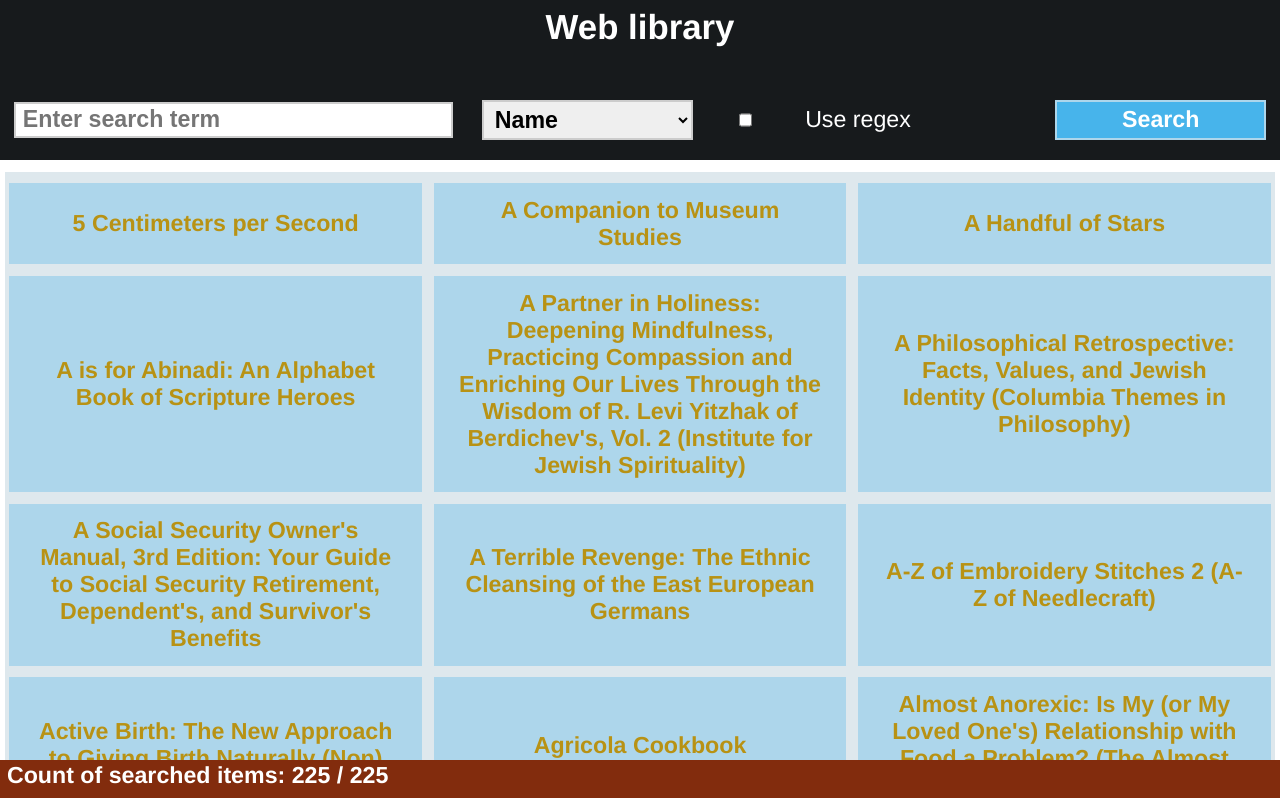
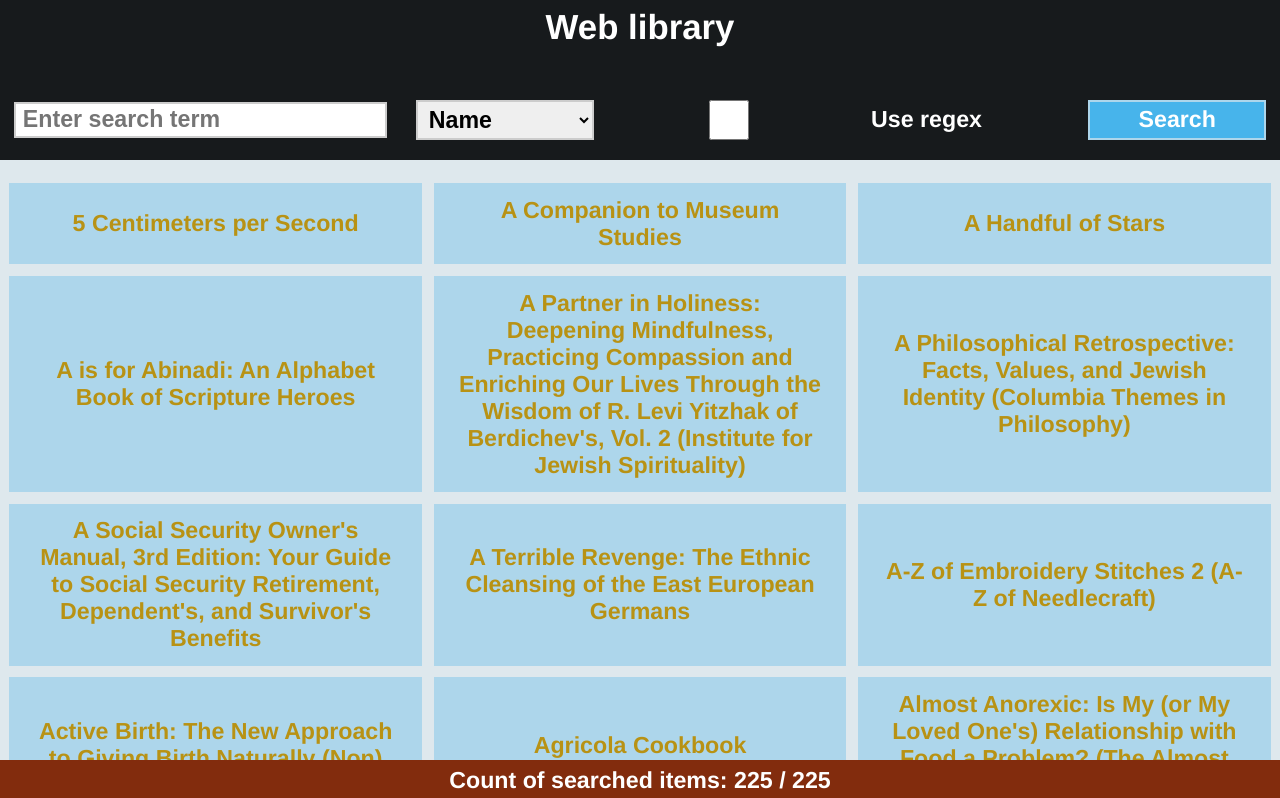
Before and after one commit to andrewtomanek/vue-books, a Vue app: page / in a window 1280 px wide. Shown: the top 798 px of the page. Built offline with nearby package versions, Linux system fonts and the light colour scheme.

Commit message:
css fixes

```diff
--- a/src/App.vue
+++ b/src/App.vue
@@ -38,6 +38,7 @@ body {
   margin: 0;
   padding: 0;
   font-family: Helvetica, Arial, Verdana;
+  background-color: var(--grey, lightgrey);
 }
 
 #app {
--- a/src/components/bookDetail.vue
+++ b/src/components/bookDetail.vue
@@ -5,13 +5,21 @@
     </h6>
     <div class="content-box" v-if="idOpen === book.indexId && isOpen">
       <div class="text-box">
-        <p class="book-text" data-type="indexId">indexId: {{ book.indexId }}</p>
-        <p class="book-text" data-type="author">author: {{ book.author }}</p>
+        <p class="data-label" data-type="indexId">indexId:</p>
+        <p class="book-text" data-type="indexId">{{ book.indexId }}</p>
+        <p class="data-label" data-type="author">author:</p>
+        <p class="book-text" data-type="author">{{ book.author }}</p>
+        <p class="data-label" data-type="categoryId">
+          categoryId:
+        </p>
         <p class="book-text" data-type="categoryId">
-          categoryId: {{ book.categoryId }}
+          {{ book.categoryId }}
+        </p>
+        <p class="data-label" data-type="category">
+          category:
         </p>
         <p class="book-text" data-type="category">
-          category: {{ book.category }}
+          {{ book.category }}
         </p>
       </div>
       <figure>
@@ -68,7 +76,7 @@ export default {
 .text-box {
   display: grid;
   grid-area: 1/1/1/1;
-  grid-template-columns: 1fr;
+  grid-template-columns: 1fr 3fr;
   grid-template-rows: repeat(4, 1fr);
   justify-content: center;
   align-content: space-around;
@@ -87,14 +95,24 @@ h6 {
   color: var(--primary, firebrick);
 }
 
-.book-text {
+.data-label {
   margin: 0;
-  padding: 0.2rem 0.5rem;
+  padding: 0.1rem 0.2rem;
   font-size: 1rem;
-  font-weight: 600;
+  font-weight: 700;
   text-align: left;
   color: var(--text, brown);
   grid-column: 1;
+}
+
+.book-text {
+  margin: 0;
+  padding: 0.1rem 0.2rem;
+  font-size: 1rem;
+  font-weight: 700;
+  text-align: left;
+  color: var(--primary, brown);
+  grid-column: 2;
 }
 
 figure {
--- a/src/components/bookList.vue
+++ b/src/components/bookList.vue
@@ -5,7 +5,6 @@
         class="article-wrap"
         :class="{ open: idOpen === book.indexId && isOpen }"
         @click="toggle(book.indexId)"
-        contenteditable
         v-for="book in books"
         :key="book.indexId"
       >
@@ -73,7 +72,6 @@ export default {
 .article-wrap:hover {
   transform: scale(1.01);
   border: solid 0.1rem var(--secondary, red);
-  transition: all 400ms cubic-bezier(0.215, 0.61, 0.355, 1);
 }
 
 .article-wrap.open {
--- a/src/components/footerContainer.vue
+++ b/src/components/footerContainer.vue
@@ -24,6 +24,8 @@ footer {
   right: 0;
   bottom: 0;
   display: grid;
+  align-items: center;
+  justify-content: center;
   height: 5vh;
   width: 100%;
   background-color: var(--footer, orange);
@@ -34,8 +36,8 @@ footer {
   margin: 0;
   padding: 0.1rem 0.3rem;
   font-size: 1rem;
-  font-weight: 600;
-  text-align: left;
+  font-weight: 700;
+  text-align: center;
   color: white;
   grid-column: 1;
 }
--- a/src/components/searchBooks.vue
+++ b/src/components/searchBooks.vue
@@ -1,6 +1,6 @@
 <template>
   <header>
-    <h1>Web library <br /></h1>
+    <h1>Web library</h1>
     <div class="search-wrapper">
       <form @submit.prevent="submitSearch">
         <input
@@ -8,10 +8,10 @@
           v-model="search"
           aria-label="Search"
           name="focus"
-          class="search-box"
+          class="search-field"
           placeholder="Enter search term"
         />
-        <select v-model="selected" name="searchCategory" class="search-select">
+        <select v-model="selected" class="search-select">
           <option
             class="search-option"
             v-for="option in options"
@@ -35,8 +35,6 @@
 </template>
 
 <script>
-import { mapGetters } from "vuex";
-
 export default {
   name: "searchBooks",
   data: function() {
@@ -56,7 +54,6 @@ export default {
     },
   },
   computed: {
-    ...mapGetters({ books: "filtersBooks" }),
     selected: {
       get() {
         return this.$store.state.selected;
@@ -123,7 +120,7 @@ form {
   justify-content: space-around;
   align-items: center;
   grid-gap: 2rem;
-  grid-template-columns: 2fr 1fr 1vw 1fr 1fr;
+  grid-template-columns: 2fr 1fr 1fr 1fr 1fr;
   grid-template-rows: 1fr;
 }
 
@@ -133,7 +130,7 @@ form {
   margin: 0;
   padding: 0.3rem 0.6rem;
 }
-.search-box {
+.search-field {
   width: 100%;
   border: 0.1rem solid #ccc;
   outline: 0;
@@ -145,7 +142,7 @@ form {
   color: var(--header, brown);
 }
 
-.search-box:focus {
+.search-field:focus {
   box-shadow: 0 0 15px 5px var(--grey, grey);
   border: 0.1rem solid var(--secondary, blue);
 }
@@ -183,8 +180,9 @@ form {
 }
 
 label {
-  display: block;
   padding: 0.1rem 0.3rem;
+  font-size: 1rem;
+  font-weight: 700;
   color: white;
 }
 </style>
```
